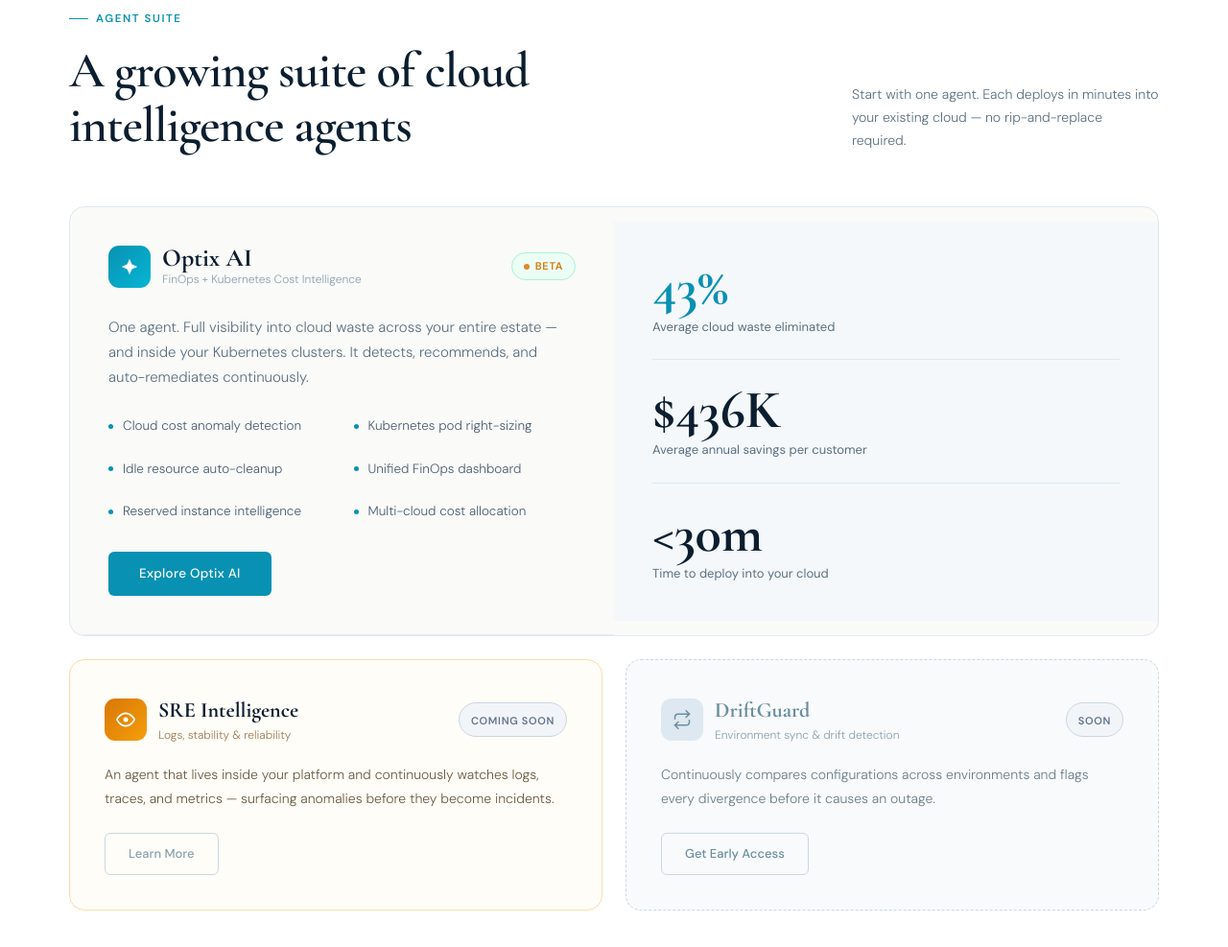
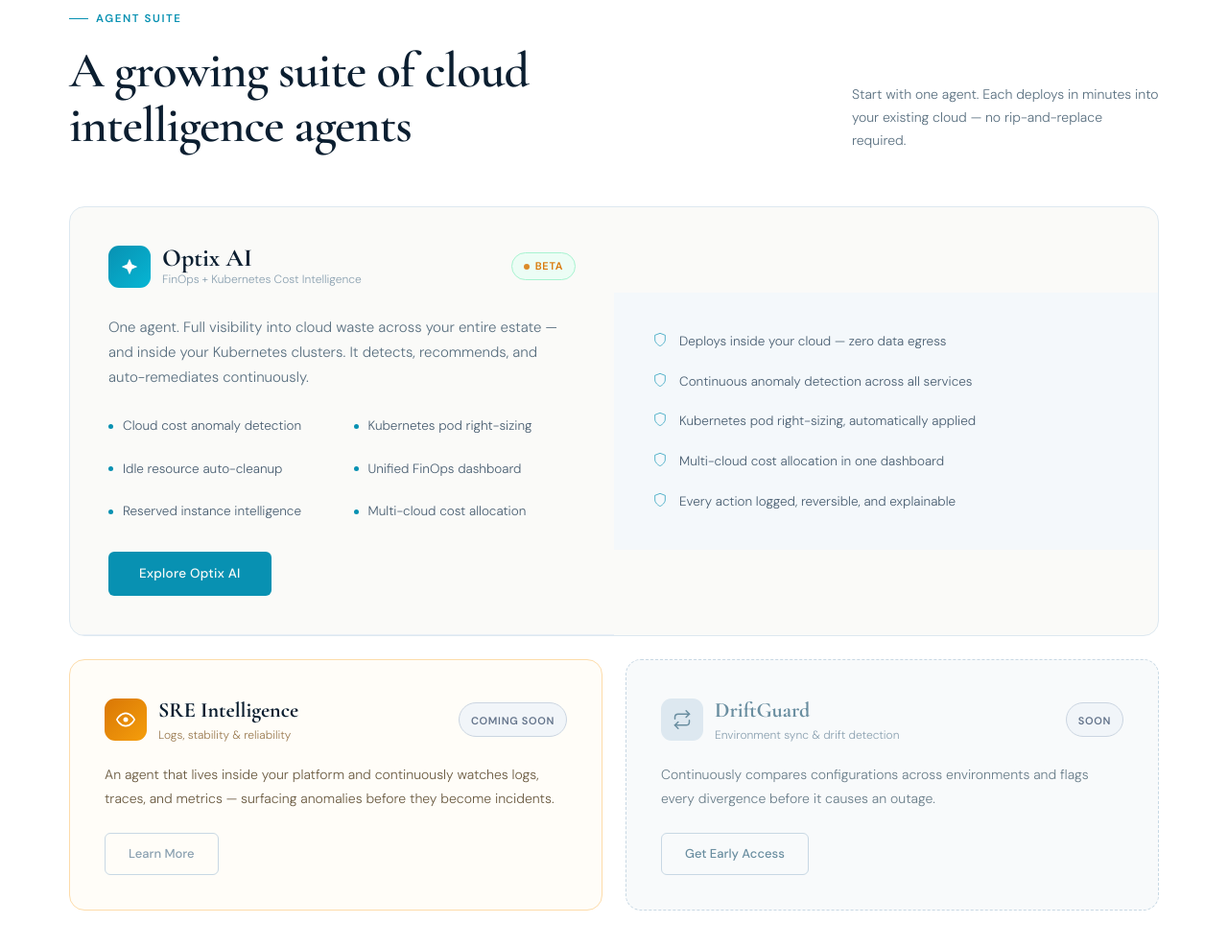
Before and after one commit to techtious/website, an Astro site in the folder frontend/: page / in a window 1280 px wide. Shown: the part 1113-2100 px from the top of the page at 96% size. Built offline with nearby package versions, Linux system fonts and the light colour scheme; Astro itself is replaced by a stand-in of ours; no server answers.

Commit message:
Remove Optix AI stats numbers; replace with feature/security highlights

```diff
--- a/frontend/src/pages/index.astro
+++ b/frontend/src/pages/index.astro
@@ -168,21 +168,19 @@ const B = import.meta.env.BASE_URL.replace(/\/$/, '');
             </div>
             <a href={`${B}/optix-ai`} style="display:inline-block;background:#0891B2;color:#FAFAF8;font-size:13.5px;font-weight:500;padding:13px 32px;border-radius:6px;cursor:pointer;letter-spacing:.02em;text-decoration:none;">Explore Optix AI</a>
           </div>
-          <div style="padding:40px;background:#F4F8FB;display:flex;flex-direction:column;justify-content:center;gap:24px;">
-            <div>
-              <div style="font-family:'Cormorant Garamond',serif;font-size:56px;font-weight:700;color:#0891B2;line-height:1;">43%</div>
-              <div style="font-size:13px;font-weight:400;color:#5A7080;margin-top:4px;">Average cloud waste eliminated</div>
-            </div>
-            <div style="height:1px;background:#DDE8F0;"></div>
-            <div>
-              <div style="font-family:'Cormorant Garamond',serif;font-size:56px;font-weight:700;color:#0B1E30;line-height:1;">$436K</div>
-              <div style="font-size:13px;font-weight:400;color:#5A7080;margin-top:4px;">Average annual savings per customer</div>
-            </div>
-            <div style="height:1px;background:#DDE8F0;"></div>
-            <div>
-              <div style="font-family:'Cormorant Garamond',serif;font-size:56px;font-weight:700;color:#0B1E30;line-height:1;">&lt;30m</div>
-              <div style="font-size:13px;font-weight:400;color:#5A7080;margin-top:4px;">Time to deploy into your cloud</div>
-            </div>
+          <div style="padding:40px;background:#F4F8FB;display:flex;flex-direction:column;justify-content:center;gap:20px;">
+            {[
+              'Deploys inside your cloud — zero data egress',
+              'Continuous anomaly detection across all services',
+              'Kubernetes pod right-sizing, automatically applied',
+              'Multi-cloud cost allocation in one dashboard',
+              'Every action logged, reversible, and explainable',
+            ].map(f => (
+              <div style="display:flex;align-items:flex-start;gap:12px;">
+                <svg width="16" height="16" viewBox="0 0 24 24" fill="none" style="flex-shrink:0;margin-top:1px;"><path d="M12 22s8-4 8-10V5l-8-3-8 3v7c0 6 8 10 8 10z" stroke="#0891B2" strokeWidth="1.8" strokeLinecap="round"/></svg>
+                <span style="font-size:13.5px;font-weight:300;line-height:1.6;color:#4A5F72;">{f}</span>
+              </div>
+            ))}
           </div>
         </div>
       </div>
--- a/frontend/src/pages/optix-ai.astro
+++ b/frontend/src/pages/optix-ai.astro
@@ -32,23 +32,18 @@ const B = import.meta.env.BASE_URL.replace(/\/$/, '');
             <a href="#how-it-works" style="font-size:13.5px;font-weight:500;color:#0891B2;text-decoration:none;display:flex;align-items:center;gap:6px;">See how it works →</a>
           </div>
         </div>
-        <!-- Stats panel -->
-        <div style="background:#fff;border:1px solid #DDE8F0;border-radius:16px;padding:36px;box-shadow:0 4px 24px rgba(11,30,48,.07);">
-          <div style="font-size:10.5px;font-weight:600;text-transform:uppercase;letter-spacing:.12em;color:#8AA0B0;margin-bottom:24px;">Real customer outcomes</div>
-          <div>
-            <div style="padding:20px 0;border-bottom:1px solid #E2EAF0;">
-              <div style="font-family:'Cormorant Garamond',serif;font-size:56px;font-weight:700;color:#0891B2;line-height:1;">43%</div>
-              <div style="font-size:13px;color:#5A7080;margin-top:4px;font-weight:300;">Average cloud waste eliminated in 90 days</div>
+        <!-- Security highlights panel -->
+        <div style="background:#fff;border:1px solid #DDE8F0;border-radius:16px;padding:36px;box-shadow:0 4px 24px rgba(11,30,48,.07);display:flex;flex-direction:column;gap:20px;justify-content:center;">
+          {[
+            { title:'Your cloud, your data', body:'Optix deploys a lightweight IAM role inside your account. The agent runs inside your VPC — nothing ever leaves your perimeter.' },
+            { title:'Up and running fast', body:'Connect your cloud account, and Optix begins profiling your estate within minutes. No rip-and-replace, no lengthy onboarding.' },
+            { title:'Every action is reversible', body:'Optix recommends before it acts. Auto-remediation policies are opt-in, fully logged, and can be rolled back at any time.' },
+          ].map(i => (
+            <div style="padding:20px;background:#F4F8FB;border-radius:10px;">
+              <div style="font-family:'Cormorant Garamond',serif;font-size:17px;font-weight:600;color:#0B1E30;margin-bottom:6px;">{i.title}</div>
+              <p style="font-size:13px;font-weight:300;line-height:1.65;color:#5A7080;margin:0;">{i.body}</p>
             </div>
-            <div style="padding:20px 0;border-bottom:1px solid #E2EAF0;">
-              <div style="font-family:'Cormorant Garamond',serif;font-size:56px;font-weight:700;color:#0B1E30;line-height:1;">$436K</div>
-              <div style="font-size:13px;color:#5A7080;margin-top:4px;font-weight:300;">Average annual savings per enterprise customer</div>
-            </div>
-            <div style="padding:20px 0;">
-              <div style="font-family:'Cormorant Garamond',serif;font-size:56px;font-weight:700;color:#0B1E30;line-height:1;">&lt;30m</div>
-              <div style="font-size:13px;color:#5A7080;margin-top:4px;font-weight:300;">Time to deploy into your cloud environment</div>
-            </div>
-          </div>
+          ))}
         </div>
       </div>
     </div>
```
